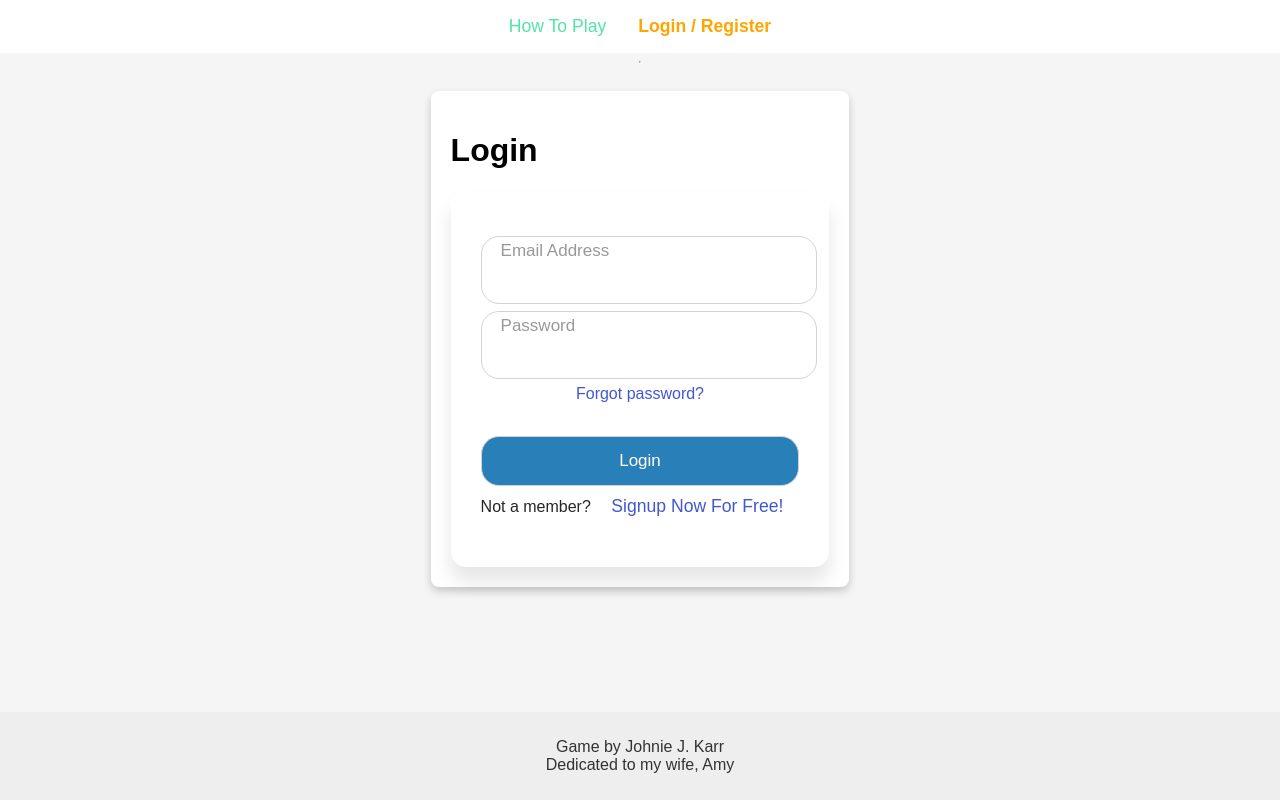
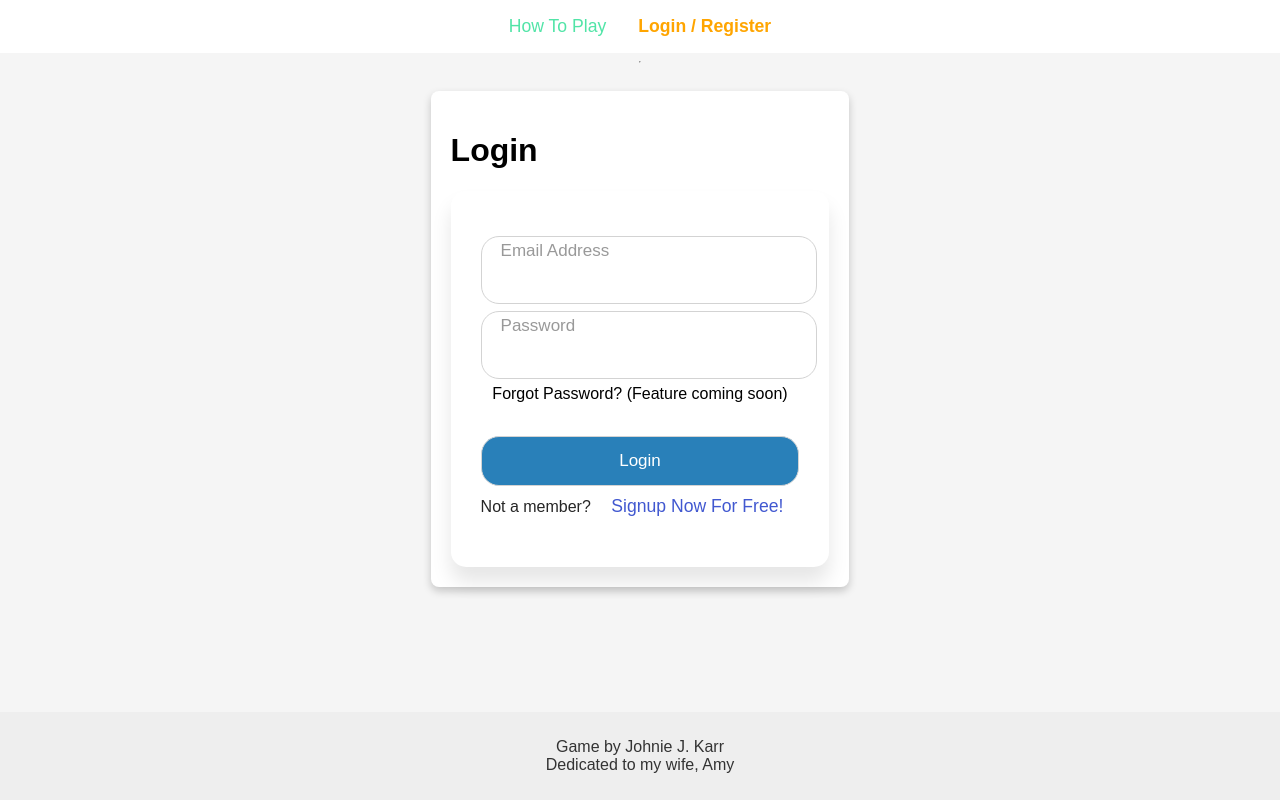
Before and after one commit to jkarr/pixelated, a React (Create React App) app in the folder pixelated/: page /login in a window 1280 px wide. Built offline with nearby package versions, Linux system fonts and the light colour scheme.

Commit message:
Fixed ESLint error

```diff
--- a/pixelated/src/components/authentication/login.js
+++ b/pixelated/src/components/authentication/login.js
@@ -71,7 +71,7 @@ const Login = () => {
                             <div className="content">
                                 <div className="pass-link">
                                     <br /><br />
-                                    <a href="#">Forgot password?</a>
+                                    Forgot Password? (Feature coming soon)
                                 </div>
                             </div>
                             <div className="field">
```
